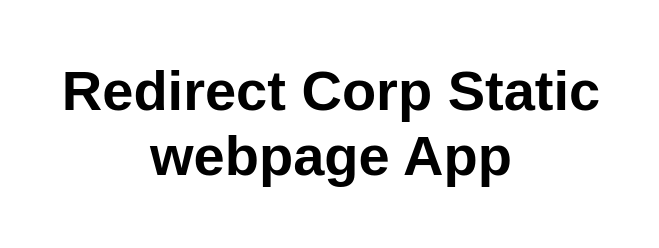
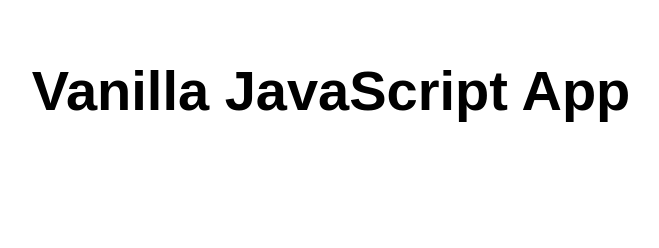
Before and after one commit to LeonardVuyk/corp-static-web, a website: page src/index.html in a window 1280 px wide. Shown: the whole page, without its empty margins (309-968 px from the left). Drawn offline with Linux system fonts and the light colour scheme.

Commit message:
Update index.html

```diff
--- a/src/index.html
+++ b/src/index.html
@@ -5,13 +5,12 @@
   <meta charset="UTF-8">
   <meta name="viewport" content="width=device-width, initial-scale=1.0">
   <link rel="stylesheet" href="styles.css">
-  <title>redirect Corp Static webpage App</title>
+  <title>Vanilla JavaScript App</title>
 </head>
 
 <body>
   <main>
-
-    <h1>Redirect Corp Static webpage App</h1>
+    <h1>Vanilla JavaScript App</h1>
   </main>
 </body>
 
```
